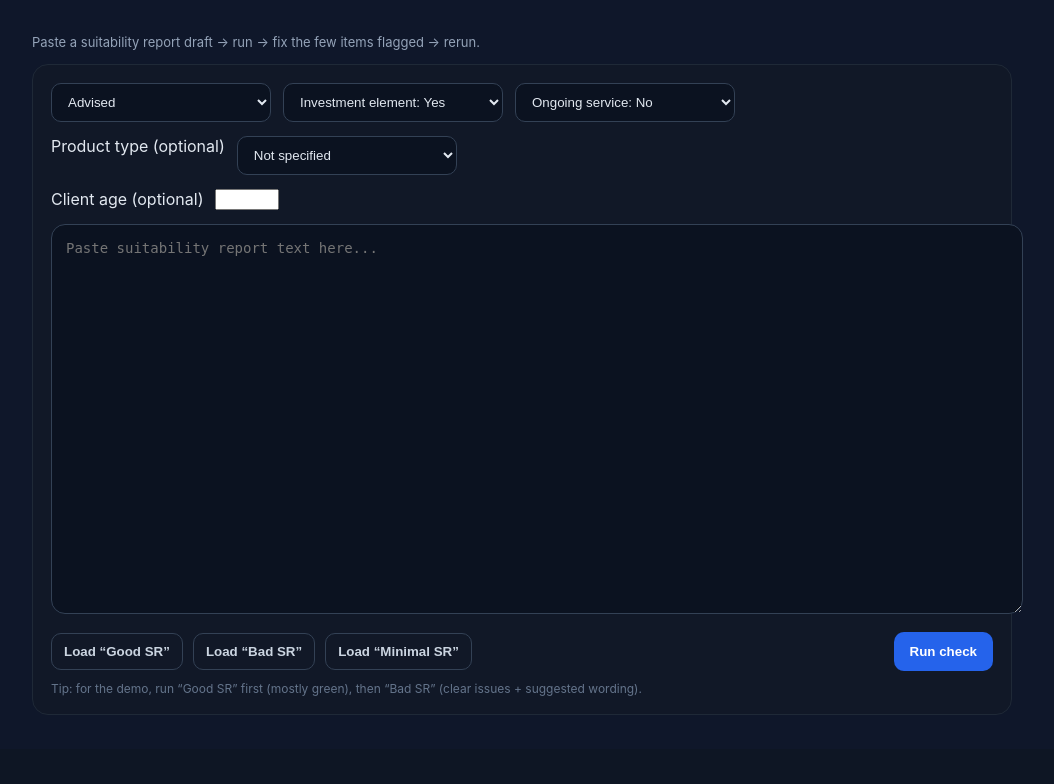
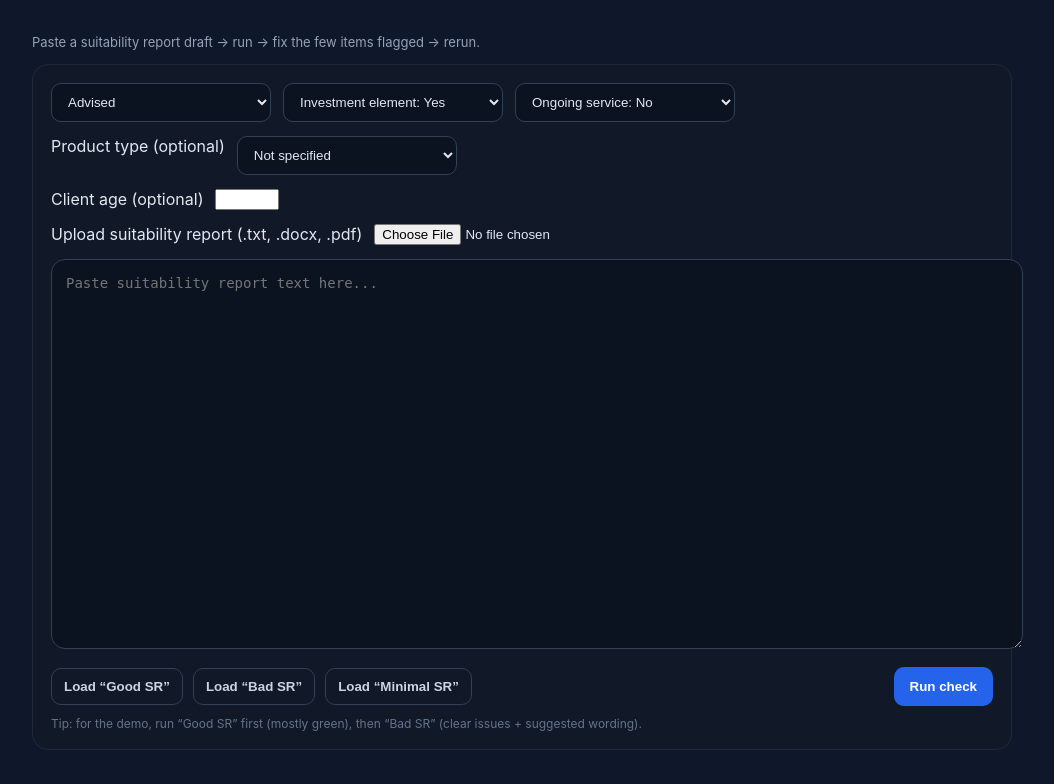
Before and after one commit to AssureAI/assure-fca-monitor, a FastAPI app: template templates/demo.html in a window 1280 px wide. Shown: the part 64-848 px from the top of the page, without its empty margins (118-1172 px from the left). Before the commit the page ends 779 px from the top, so only its background shows below. Run offline with FastAPI, Linux system fonts and the light colour scheme; the template is opened without the code that fills it, so the values that code supplies are empty; parts of the project's set-up code (start-up, migrations or seed data) failed here and were passed over.

Commit message:
Add file upload option for suitability report
Added file upload input for suitability report in the form.

```diff
--- a/templates/demo.html
+++ b/templates/demo.html
@@ -154,7 +154,7 @@
     <p class="hint">Paste a suitability report draft → run → fix the few items flagged → rerun.</p>
 
     <div class="card">
-      <form method="post" action="/demo/run" id="runForm">
+      <form method="post" action="/demo/run" id="runForm" enctype="multipart/form-data">
         <div class="row">
           <select name="advice_type">
             <option value="advised" {% if defaults and defaults.advice_type == "advised" %}selected{% endif %}>Advised</option>
@@ -188,6 +188,11 @@
         <div class="row">
           <label for="client_age">Client age (optional)</label>
           <input type="number" name="client_age" id="client_age" min="0" max="120" value="{{ defaults.client_age if defaults and defaults.client_age is not none else '' }}">
+        </div>
+
+        <div class="row">
+          <label for="sr_file">Upload suitability report (.txt, .docx, .pdf)</label>
+          <input type="file" name="sr_file" id="sr_file" accept=".txt,.docx,.pdf">
         </div>
 
         <textarea name="sr_text" id="sr_text" placeholder="Paste suitability report text here..."></textarea>
```
